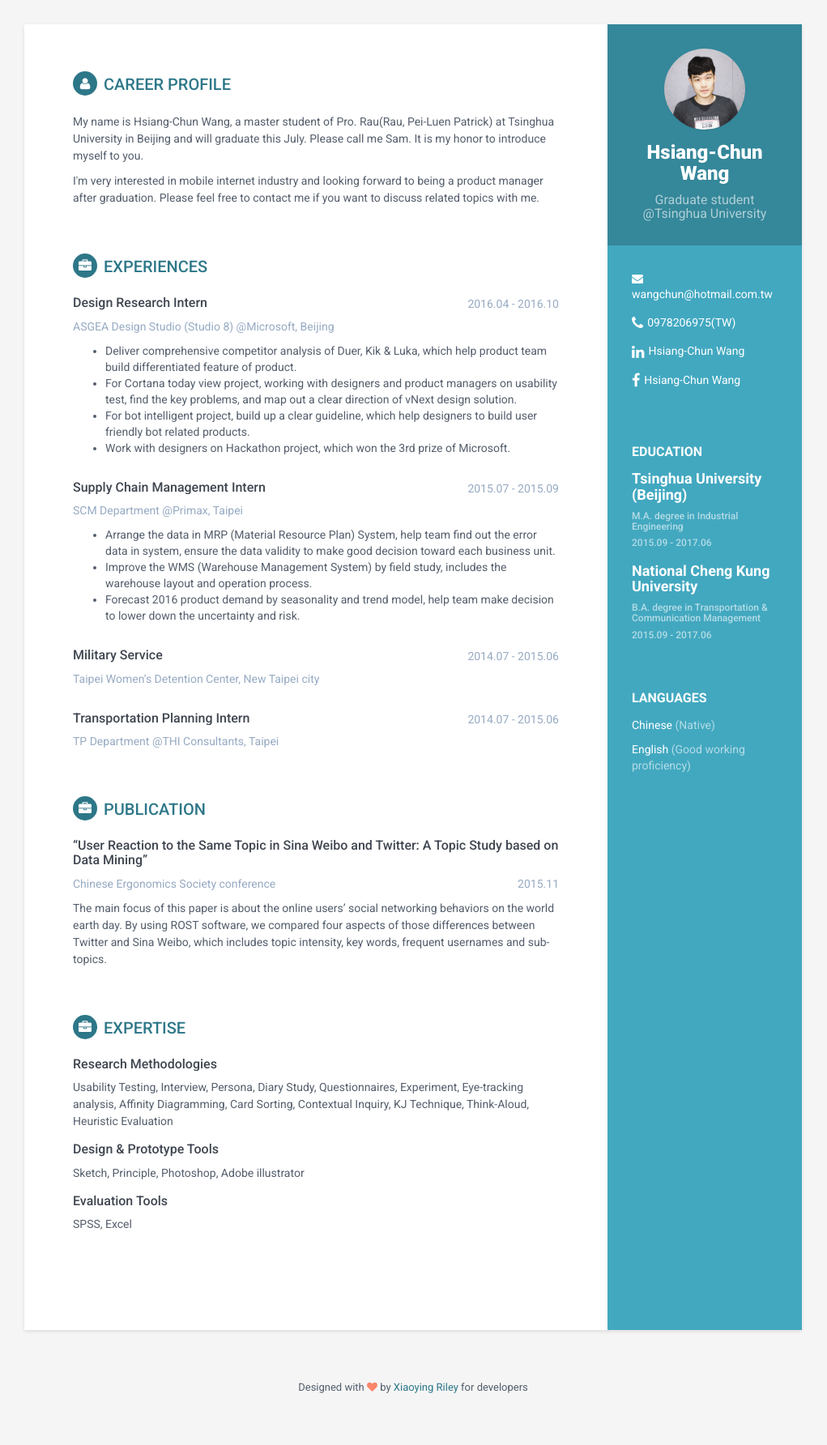
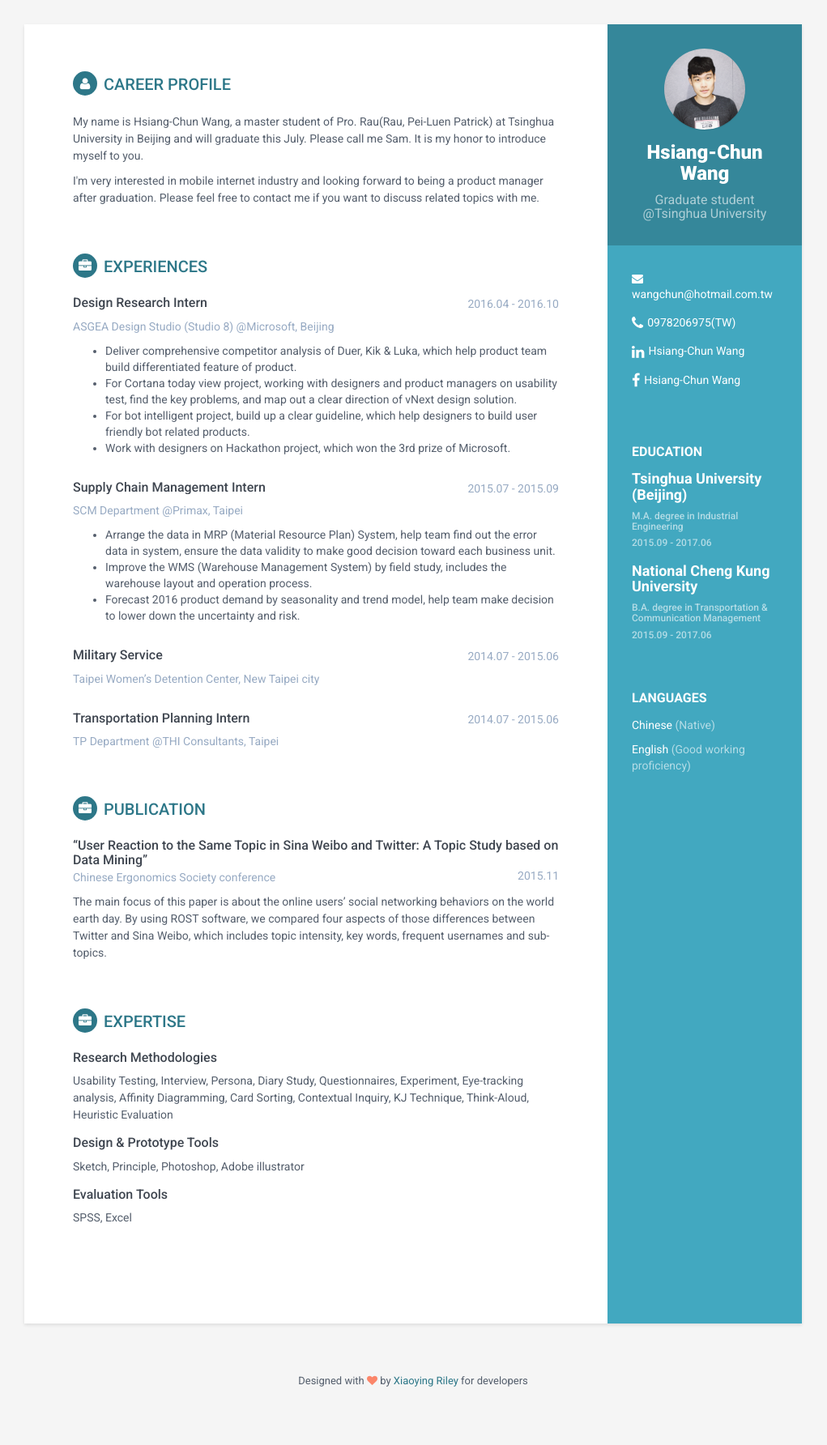
Before and after one commit to hsiangchunwang/hsiangchunwang.github.io, a Jekyll site: the page built from index.html, in a window 1280 px wide. Shown: the whole page at 81% size, without its empty margins (130-1151 px from the left). Built offline with Jekyll 4.4.1, drawn with Linux system fonts in a browser that asks for light colours.

Commit message:
Update styles.css

```diff
--- a/assets/css/styles.css
+++ b/assets/css/styles.css
@@ -196,7 +196,6 @@ p {
 .main-wrapper .upper-row {
   position: relative;
   overflow: hidden;
-  margin-top: 10px;
   margin-bottom: 10px;
 }
 .main-wrapper .job-title {
@@ -220,7 +219,7 @@ p {
 }
 .main-wrapper .conference {
   position: relative;
-  margin-top: 0;
+  margin-top: 2px;
   margin-bottom: 0;
   color: #97AAC3;
 }
```
